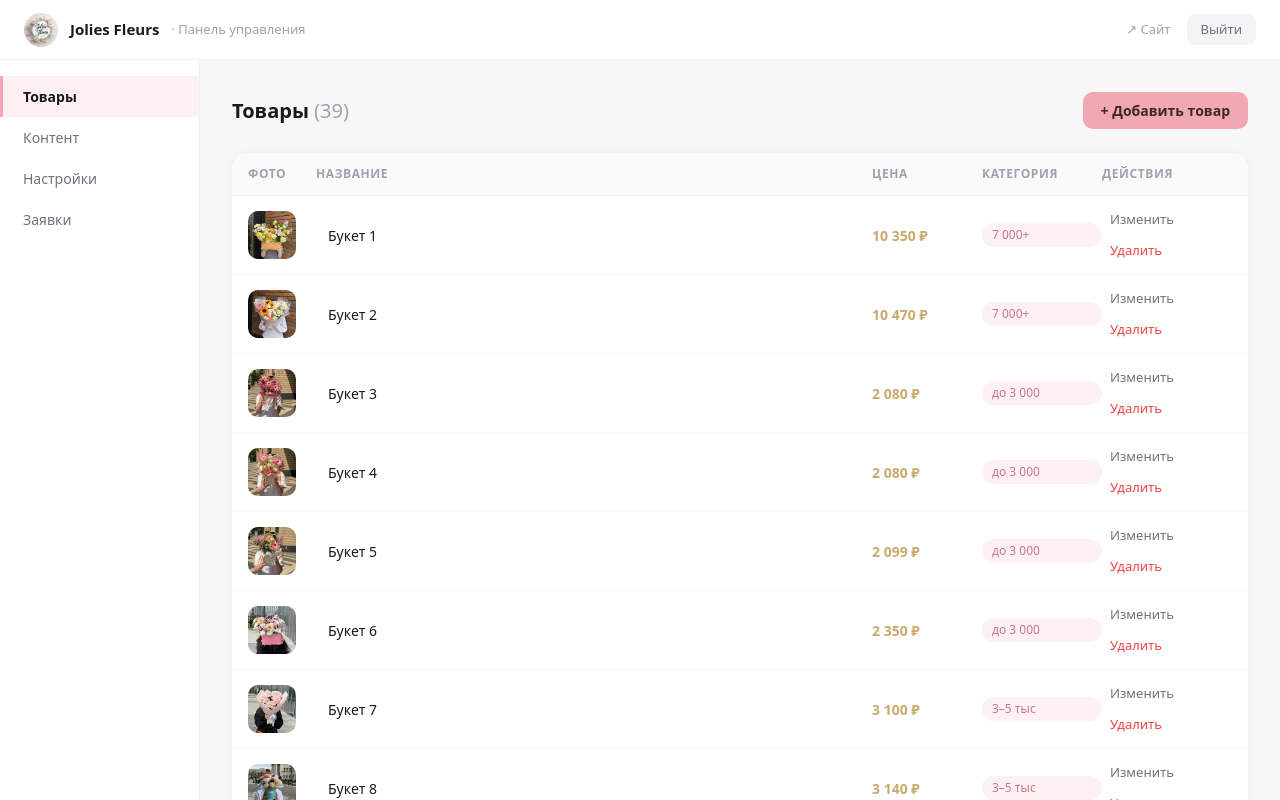
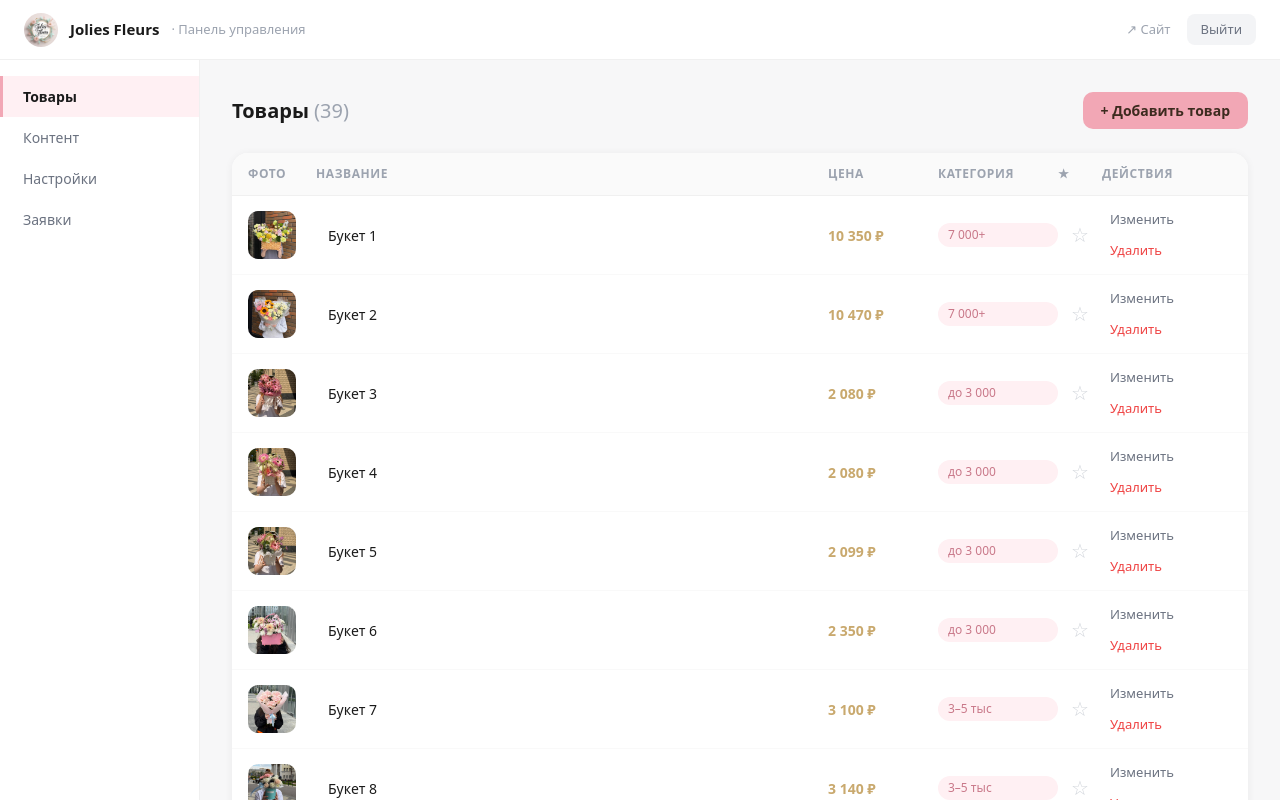
Before and after one commit to SupremeGoogle/JOLIES-FLEURS, a Next.js app in the folder web/: page /admin in a window 1280 px wide. Shown: the top 800 px of the page. Built offline with nearby package versions, Linux system fonts and the light colour scheme.

Commit message:
Админка: звёздочка для выбора товаров в «Любимые букеты»

```diff
--- a/web/app/(site)/page.tsx
+++ b/web/app/(site)/page.tsx
@@ -14,7 +14,8 @@ const reviewsList = [
 export default function HomePage() {
   const products = getProducts();
   const s = getSettings();
-  const featured = products.slice(16, 22);
+  const featuredRaw = products.filter((p) => p.featured);
+  const featured = (featuredRaw.length > 0 ? featuredRaw : products.slice(0, 6)).slice(0, 6);
 
   const features = [
     { title: s.whyItem1Title, desc: s.whyItem1Desc },
--- a/web/app/admin/AdminClient.tsx
+++ b/web/app/admin/AdminClient.tsx
@@ -204,8 +204,8 @@ export default function AdminClient({
               {/* Table */}
               <div style={{ background: "#fff", borderRadius: "16px", overflow: "hidden", boxShadow: "0 1px 8px rgba(0,0,0,0.06)" }}>
                 {/* Header */}
-                <div style={{ display: "grid", gridTemplateColumns: "68px 1fr 110px 120px 130px", padding: "12px 16px", background: "#fafafa", borderBottom: "1px solid #f0f0f0", fontSize: "12px", fontWeight: 600, color: "#9ca3af", textTransform: "uppercase", letterSpacing: "0.05em" }}>
-                  <span>Фото</span><span>Название</span><span>Цена</span><span>Категория</span><span>Действия</span>
+                <div style={{ display: "grid", gridTemplateColumns: "68px 1fr 110px 120px 44px 130px", padding: "12px 16px", background: "#fafafa", borderBottom: "1px solid #f0f0f0", fontSize: "12px", fontWeight: 600, color: "#9ca3af", textTransform: "uppercase", letterSpacing: "0.05em" }}>
+                  <span>Фото</span><span>Название</span><span>Цена</span><span>Категория</span><span title="Любимые букеты">★</span><span>Действия</span>
                 </div>
 
                 {products.map((p) => (
@@ -252,7 +252,7 @@ export default function AdminClient({
                       </div>
                     ) : (
                       /* Normal row */
-                      <div style={{ display: "grid", gridTemplateColumns: "68px 1fr 110px 120px 130px", alignItems: "center", padding: "10px 16px", borderBottom: "1px solid #f9f9f9" }}
+                      <div style={{ display: "grid", gridTemplateColumns: "68px 1fr 110px 120px 44px 130px", alignItems: "center", padding: "10px 16px", borderBottom: "1px solid #f9f9f9" }}
                         onMouseEnter={(e) => (e.currentTarget.style.background = "#fafafa")}
                         onMouseLeave={(e) => (e.currentTarget.style.background = "transparent")}>
                         <div style={{ width: "48px", height: "48px", borderRadius: "10px", overflow: "hidden", background: "#f3f4f6" }}>
@@ -263,6 +263,13 @@ export default function AdminClient({
                         <span style={{ display: "inline-block", fontSize: "12px", padding: "3px 10px", borderRadius: "20px", background: "#FFF0F3", color: "#c97889" }}>
                           {CAT_LABELS[p.category] || p.category}
                         </span>
+                        <button
+                          title="Показывать в «Любимые букеты»"
+                          onClick={() => saveProducts(products.map((x) => x.id === p.id ? { ...x, featured: !x.featured } : x))}
+                          style={{ background: "none", border: "none", cursor: "pointer", fontSize: "20px", padding: "2px", lineHeight: 1, color: p.featured ? "#F2A7B5" : "#d1d5db" }}
+                        >
+                          {p.featured ? "★" : "☆"}
+                        </button>
                         <div style={{ display: "flex", flexDirection: "column", gap: "3px", alignItems: "flex-start" }}>
                           <button onClick={() => setEditProduct(p)} style={ABtnEdit}>Изменить</button>
                           <button onClick={() => deleteProduct(p.id)} style={ABtnDanger}>Удалить</button>
--- a/web/data/products.json
+++ b/web/data/products.json
@@ -6,7 +6,8 @@
     "priceNum": 10350,
     "category": "over7k",
     "image": "/flowers/10.350₽.jpg",
-    "slug": "bouquet-1"
+    "slug": "bouquet-1",
+    "featured": false
   },
   {
     "id": 2,
@@ -15,7 +16,8 @@
     "priceNum": 10470,
     "category": "over7k",
     "image": "/flowers/10470₽.jpg",
-    "slug": "bouquet-2"
+    "slug": "bouquet-2",
+    "featured": false
   },
   {
     "id": 3,
@@ -24,7 +26,8 @@
     "priceNum": 2080,
     "category": "under3k",
     "image": "/flowers/2.080₽.jpg",
-    "slug": "bouquet-3"
+    "slug": "bouquet-3",
+    "featured": false
   },
   {
     "id": 4,
@@ -33,7 +36,8 @@
     "priceNum": 2080,
     "category": "under3k",
     "image": "/flowers/2.080₽_27.jpg",
-    "slug": "bouquet-4"
+    "slug": "bouquet-4",
+    "featured": false
   },
   {
     "id": 5,
@@ -42,7 +46,8 @@
     "priceNum": 2099,
     "category": "under3k",
     "image": "/flowers/2.099₽.jpg",
-    "slug": "bouquet-5"
+    "slug": "bouquet-5",
+    "featured": false
   },
   {
     "id": 6,
@@ -51,7 +56,8 @@
     "priceNum": 2350,
     "category": "under3k",
     "image": "/flowers/2.350₽.jpg",
-    "slug": "bouquet-6"
+    "slug": "bouquet-6",
+    "featured": false
   },
   {
     "id": 7,
@@ -60,7 +66,8 @@
     "priceNum": 3100,
     "category": "3k-5k",
     "image": "/flowers/3.100₽.jpg",
-    "slug": "bouquet-7"
+    "slug": "bouquet-7",
+    "featured": false
   },
   {
     "id": 8,
@@ -69,7 +76,8 @@
     "priceNum": 3140,
     "category": "3k-5k",
     "image": "/flowers/3.140₽.jpg",
-    "slug": "bouquet-8"
+    "slug": "bouquet-8",
+    "featured": false
   },
   {
     "id": 9,
@@ -78,7 +86,8 @@
     "priceNum": 3200,
     "category": "3k-5k",
     "image": "/flowers/3.200₽.jpg",
-    "slug": "bouquet-9"
+    "slug": "bouquet-9",
+    "featured": false
   },
   {
     "id": 10,
@@ -87,7 +96,8 @@
     "priceNum": 3200,
     "category": "3k-5k",
     "image": "/flowers/3.200₽_17.jpg",
-    "slug": "bouquet-10"
+    "slug": "bouquet-10",
+    "featured": false
   },
   {
     "id": 11,
@@ -96,7 +106,8 @@
     "priceNum": 3220,
     "category": "3k-5k",
     "image": "/flowers/3.220₽.jpg",
-    "slug": "bouquet-11"
+    "slug": "bouquet-11",
+    "featured": false
   },
   {
     "id": 12,
@@ -105,7 +116,8 @@
     "priceNum": 3910,
     "category": "3k-5k",
     "image": "/flowers/3.910₽.jpg",
-    "slug": "bouquet-12"
+    "slug": "bouquet-12",
+    "featured": false
   },
   {
     "id": 13,
@@ -114,7 +126,8 @@
     "priceNum": 3970,
     "category": "3k-5k",
     "image": "/flowers/3.970₽.jpg",
-    "slug": "bouquet-13"
+    "slug": "bouquet-13",
+    "featured": false
   },
   {
     "id": 14,
@@ -123,7 +136,8 @@
     "priceNum": 3995,
     "category": "3k-5k",
     "image": "/flowers/3.995₽.jpg",
-    "slug": "bouquet-14"
+    "slug": "bouquet-14",
+    "featured": false
   },
   {
     "id": 15,
@@ -132,7 +146,8 @@
     "priceNum": 4165,
     "category": "3k-5k",
     "image": "/flowers/4.165₽.jpg",
-    "slug": "bouquet-15"
+    "slug": "bouquet-15",
+    "featured": false
   },
   {
     "id": 16,
@@ -141,7 +156,8 @@
     "priceNum": 4300,
     "category": "3k-5k",
     "image": "/flowers/4.300₽.jpg",
-    "slug": "bouquet-16"
+    "slug": "bouquet-16",
+    "featured": false
   },
   {
     "id": 17,
@@ -150,7 +166,8 @@
     "priceNum": 5250,
     "category": "5k-7k",
     "image": "/flowers/5.250₽.jpg",
-    "slug": "bouquet-17"
+    "slug": "bouquet-17",
+    "featured": true
   },
   {
     "id": 18,
@@ -159,7 +176,8 @@
     "priceNum": 5300,
     "category": "5k-7k",
     "image": "/flowers/5.300₽.jpg",
-    "slug": "bouquet-18"
+    "slug": "bouquet-18",
+    "featured": true
   },
   {
     "id": 19,
@@ -168,7 +186,8 @@
     "priceNum": 5355,
     "category": "5k-7k",
     "image": "/flowers/5.355₽.jpg",
-    "slug": "bouquet-19"
+    "slug": "bouquet-19",
+    "featured": true
   },
   {
     "id": 20,
@@ -177,7 +196,8 @@
     "priceNum": 5410,
     "category": "5k-7k",
     "image": "/flowers/5.410₽.jpg",
-    "slug": "bouquet-20"
+    "slug": "bouquet-20",
+    "featured": true
   },
   {
     "id": 21,
@@ -186,7 +206,8 @@
     "priceNum": 5530,
     "category": "5k-7k",
     "image": "/flowers/5.530₽.jpg",
-    "slug": "bouquet-21"
+    "slug": "bouquet-21",
+    "featured": true
   },
   {
     "id": 22,
@@ -195,7 +216,8 @@
     "priceNum": 5600,
     "category": "5k-7k",
     "image": "/flowers/5.600₽.jpg",
-    "slug": "bouquet-22"
+    "slug": "bouquet-22",
+    "featured": true
   },
   {
     "id": 23,
@@ -204,7 +226,8 @@
     "priceNum": 5640,
     "category": "5k-7k",
     "image": "/flowers/5.640₽.jpg",
-    "slug": "bouquet-23"
+    "slug": "bouquet-23",
+    "featured": false
   },
   {
     "id": 24,
@@ -213,7 +236,8 @@
     "priceNum": 5650,
     "category": "5k-7k",
     "image": "/flowers/5.650₽.jpg",
-    "slug": "bouquet-24"
+    "slug": "bouquet-24",
+    "featured": false
   },
   {
     "id": 25,
@@ -222,7 +246,8 @@
     "priceNum": 5990,
     "category": "5k-7k",
     "image": "/flowers/5.990₽.jpg",
-    "slug": "bouquet-25"
+    "slug": "bouquet-25",
+    "featured": false
   },
   {
     "id": 26,
@@ -231,7 +256,8 @@
     "priceNum": 5320,
     "category": "5k-7k",
     "image": "/flowers/5320₽.jpg",
-    "slug": "bouquet-26"
+    "slug": "bouquet-26",
+    "featured": false
   },
   {
     "id": 27,
@@ -240,7 +266,8 @@
     "priceNum": 5950,
     "category": "5k-7k",
     "image": "/flowers/5950₽.jpg",
-    "slug": "bouquet-27"
+    "slug": "bouquet-27",
+    "featured": false
   },
   {
     "id": 28,
@@ -249,7 +276,8 @@
     "priceNum": 6000,
     "category": "5k-7k",
     "image": "/flowers/6.000₽.jpg",
-    "slug": "bouquet-28"
+    "slug": "bouquet-28",
+    "featured": false
   },
   {
     "id": 29,
@@ -258,7 +286,8 @@
     "priceNum": 6035,
     "category": "5k-7k",
     "image": "/flowers/6.035₽.jpg",
-    "slug": "bouquet-29"
+    "slug": "bouquet-29",
+    "featured": false
   },
   {
     "id": 30,
@@ -267,7 +296,8 @@
     "priceNum": 6300,
     "category": "5k-7k",
     "image": "/flowers/6.300₽.jpg",
-    "slug": "bouquet-30"
+    "slug": "bouquet-30",
+    "featured": false
   },
   {
     "id": 31,
@@ -276,7 +306,8 @@
     "priceNum": 6180,
     "category": "5k-7k",
     "image": "/flowers/6180₽.jpg",
-    "slug": "bouquet-31"
+    "slug": "bouquet-31",
+    "featured": false
   },
   {
     "id": 32,
@@ -285,7 +316,8 @@
     "priceNum": 6280,
     "category": "5k-7k",
     "image": "/flowers/6280₽.jpg",
-    "slug": "bouquet-32"
+    "slug": "bouquet-32",
+    "featured": false
   },
   {
     "id": 33,
@@ -294,7 +326,8 @@
     "priceNum": 7100,
     "category": "over7k",
     "image": "/flowers/7.100₽.jpg",
-    "slug": "bouquet-33"
+    "slug": "bouquet-33",
+    "featured": false
   },
   {
     "id": 34,
@@ -303,7 +336,8 @@
     "priceNum": 7370,
     "category": "over7k",
     "image": "/flowers/7.370₽.jpg",
-    "slug": "bouquet-34"
+    "slug": "bouquet-34",
+    "featured": false
   },
   {
     "id": 35,
@@ -312,7 +346,8 @@
     "priceNum": 7400,
     "category": "over7k",
     "image": "/flowers/7.400₽.jpg",
-    "slug": "bouquet-35"
+    "slug": "bouquet-35",
+    "featured": false
   },
   {
     "id": 36,
@@ -321,7 +356,8 @@
     "priceNum": 7400,
     "category": "over7k",
     "image": "/flowers/7.400₽_39.jpg",
-    "slug": "bouquet-36"
+    "slug": "bouquet-36",
+    "featured": false
   },
   {
     "id": 37,
@@ -330,7 +366,8 @@
     "priceNum": 7530,
     "category": "over7k",
     "image": "/flowers/7.530₽.jpg",
-    "slug": "bouquet-37"
+    "slug": "bouquet-37",
+    "featured": false
   },
   {
     "id": 38,
@@ -339,7 +376,8 @@
     "priceNum": 7600,
     "category": "over7k",
     "image": "/flowers/7.600₽.jpg",
-    "slug": "bouquet-38"
+    "slug": "bouquet-38",
+    "featured": false
   },
   {
     "id": 39,
@@ -348,6 +386,7 @@
     "priceNum": 7550,
     "category": "over7k",
     "image": "/flowers/7550₽.jpg",
-    "slug": "bouquet-39"
+    "slug": "bouquet-39",
+    "featured": false
   }
 ]
--- a/web/lib/data.ts
+++ b/web/lib/data.ts
@@ -10,6 +10,7 @@ export interface Product {
   category: string;
   image: string;
   slug: string;
+  featured?: boolean;
 }
 
 export interface Settings {
```
